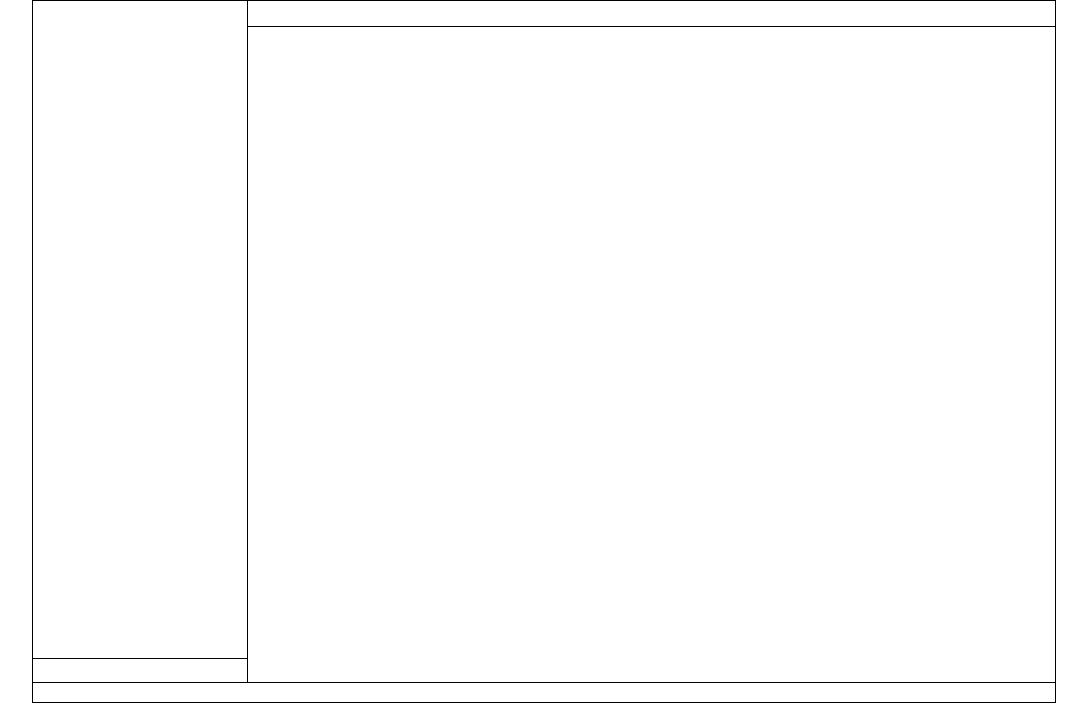
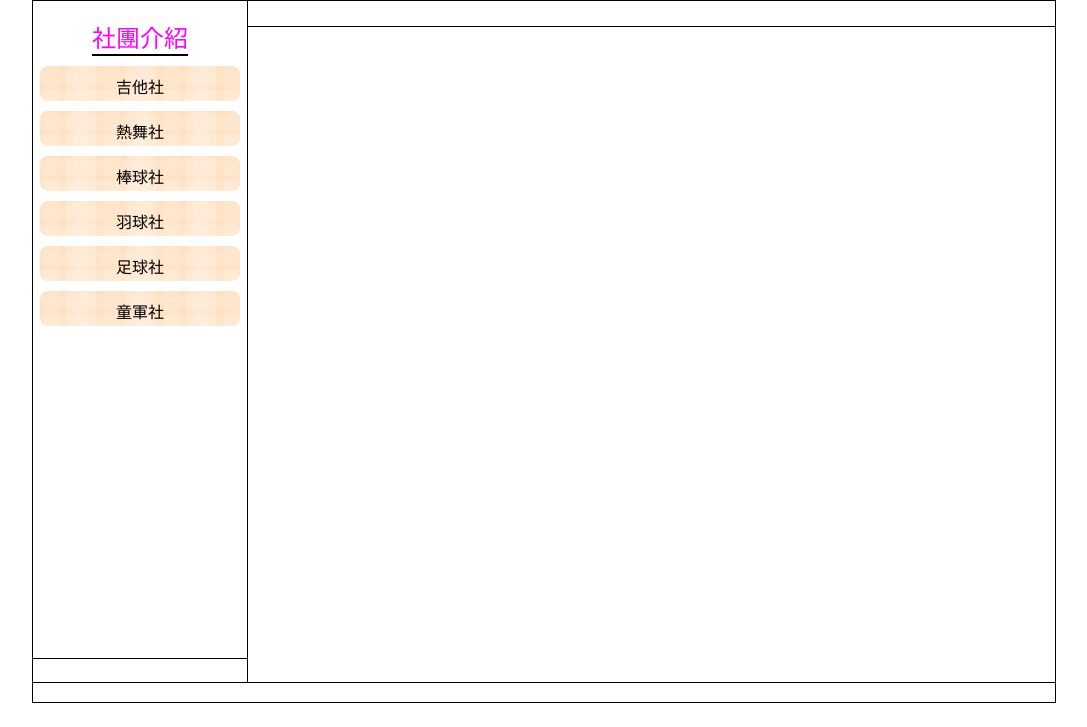
Before and after one commit to blackmutton/frontclass, a PHP site: page / in a window 1280 px wide. Shown: the part 73-800 px from the top of the page, without its empty margins (96-1183 px from the left). Run offline with PHP 8.4, Linux system fonts and the light colour scheme.

Commit message:
製作社團選單

```diff
--- a/20240509/web00/css/style.css
+++ b/20240509/web00/css/style.css
@@ -41,6 +41,43 @@
     border: 1px black solid;
     border-right: 0;
     border-bottom: 0;
+
+    display: flex;
+    flex-direction: column;
+    justify-content: flex-start;
+    align-items: center;
+}
+
+.aside-header>.aside-title {
+    font-size: 24px;
+    font-weight: 500;
+    font-family: '標楷體';
+    color: #FF00FF;
+    text-align: center;
+    margin-top: 10px;
+    padding-top: 8px;
+
+    border-bottom: 2px black solid;
+    /* text-decoration: underline black;
+    text-underline-offset: 5px; */
+}
+
+.aside-header>.box {
+    width: 200px;
+    height: 35px;
+    /* background-color: aqua; */
+    background-image: url('../17300-104301/images/menu1.png');
+    margin-top: 10px;
+
+    font-size: 16px;
+    font-family: '標楷體';
+    text-align: center;
+    color: #000000;
+    padding-top: 8px;
+}
+
+.aside-header>.box:hover {
+    background-image: url(../17300-104301/images/menu2.png);
 }
 
 .aside-footer {
@@ -69,10 +106,10 @@
     border-bottom: 0;
 }
 
-.marquee{
+.marquee {
     font-family: '標楷體';
-    width:770px;
-    height:29px;
+    width: 770px;
+    height: 29px;
     color: #0000FF;
     font-size: x-large;
 }
--- a/20240509/web00/index.html
+++ b/20240509/web00/index.html
@@ -17,20 +17,42 @@
     </header>
     <div class="container">
         <aside class="aside">
-            <div class="aside-header">
+            <section class="aside-header">
+                <div class="aside-title">
+                    社團介紹
+                </div>
+                <div class="box">
+                    吉他社
+                </div>
+                <div class="box">
+                    熱舞社
+                </div>
+                <div class="box">
+                    棒球社
+                </div>
+                <div class="box">
+                    羽球社
+                </div>
+                <div class="box">
+                    足球社
+                </div>
+                <div class="box">
+                    童軍社
+                </div>
+            </section>
+            <section class="aside-footer">
 
-            </div>
-            <div class="aside-footer">
-
-            </div>
+            </section>
         </aside>
         <main class="main">
-            <div class="main-header">
-                <marquee class="marquee" behavior="" direction="">歡迎光臨校園社團介紹網，參觀後請支持社團活動並熱烈參與</marquee>
-            </div>
-            <div class="main-section">
+            <section class="main-header">
+                <marquee class="marquee" behavior="" direction="">
+                    歡迎光臨校園社團介紹網，參觀後請支持社團活動並熱烈參與
+                </marquee>
+            </section>
+            <section class="main-section">
 
-            </div>
+            </section>
         </main>
     </div>
 
```
